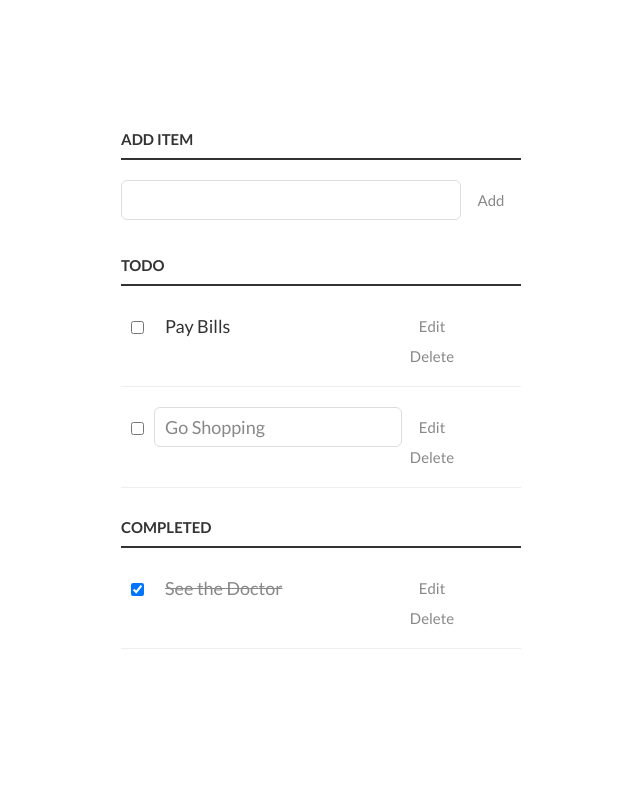
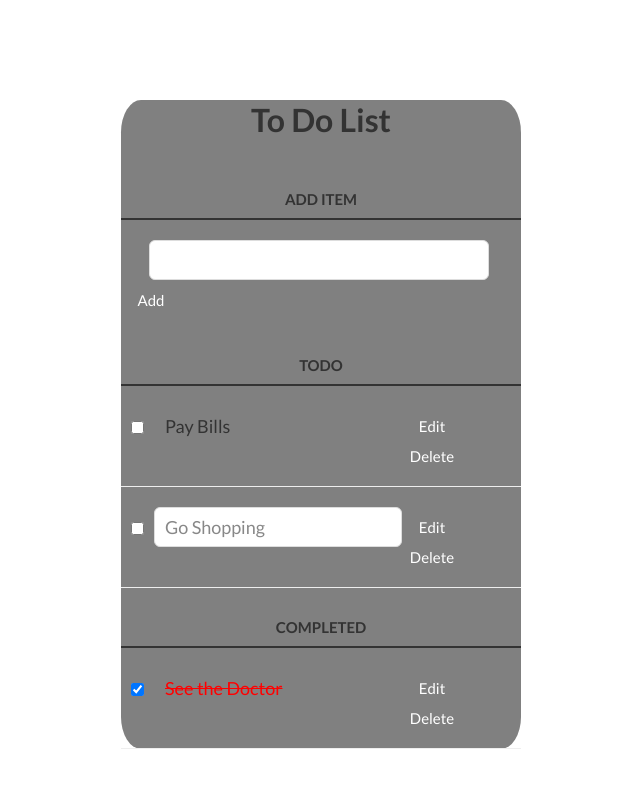
Before and after one commit to mbusta305/node_to_do_list, a plain HTML site: page index.html in a window 1280 px wide. Shown: the whole page, without its empty margins (319-959 px from the left). Drawn offline with Linux system fonts and the light colour scheme.

Commit message:
added styling

```diff
--- a/css/style.css
+++ b/css/style.css
@@ -4,10 +4,15 @@ body {
   color: #333;
   font-family: Lato, sans-serif;
 }
+h1 {
+  text-align: center;
+}
 .container {
   display: block;
   width: 400px;
   margin: 100px auto 0;
+  background-color: gray;
+  border-radius: 5%;
 }
 ul {
   margin: 0;
@@ -26,12 +31,15 @@ input, button {
 button {
   background: none;
   border: 0px;
-  color: #888;
+  color: white;
   font-size: 15px;
   width: 60px;
   margin: 10px 0 0;
   font-family: Lato, sans-serif;
   cursor: pointer;
+}
+button .delete {
+  color: red;
 }
 button:hover {
   color: #333;
@@ -46,6 +54,7 @@ label[for='new-task'] {
   padding: 30px 0 10px;
   margin: 0;
   text-transform: uppercase;
+  text-align: center;
 }
 input[type="text"] {
   margin: 0;
@@ -71,6 +80,7 @@ label[for='new-task'] {
 input#new-task {
   float: left;
   width: 318px;
+  margin-left: 7%;
 }
 p > button:hover {
   color: #0FC57C;
@@ -103,7 +113,7 @@ li > .delete:hover {
 /* Completed */
 #completed-tasks label {
   text-decoration: line-through;
-  color: #888;
+  color: red;
 }
 
 /* Edit Task */
--- a/index.html
+++ b/index.html
@@ -7,6 +7,7 @@
   </head>
   <body>
     <div class="container">
+      <h1>To Do List</h1>
       <p>
         <label for="new-task">Add Item</label><input id="new-task" type="text"><button>Add</button>
       </p>
```
